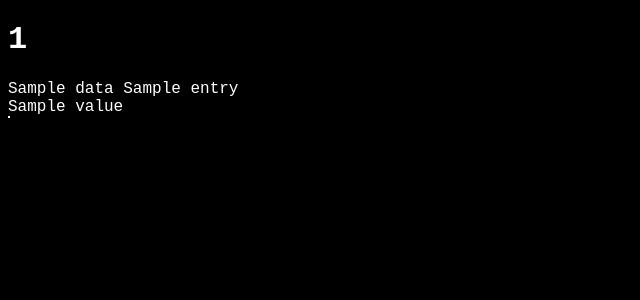
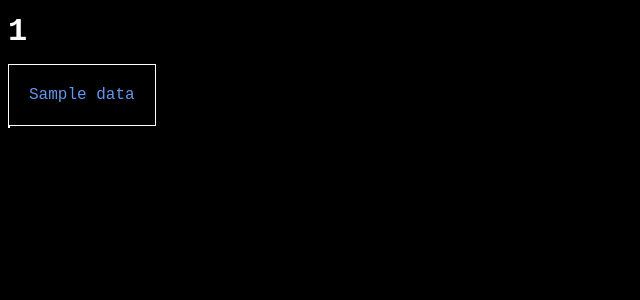
Before and after one commit to genericfish/malwhere, a Flask app: template templates/analysis.html in a window 1280 px wide. Shown: the top 300 px of the page, without its empty margins (0-640 px from the left). Run offline with Flask 3, Linux system fonts and the light colour scheme; the template is opened without the code that fills it: most values are stand-ins (such as "Sample title", 1, 10 or a date in 2020).

Commit message:
Style analysis page

```diff
--- a/templates/analysis.html
+++ b/templates/analysis.html
@@ -44,15 +44,70 @@
             color: grey;
         }
 
+        .container {
+            display: flex;
+            gap: 2rem;
+        }
+
+        #program {
+            margin: 0;
+            margin: 1rem 0 1rem 0;
+            line-height: 2rem;
+            font-size: 2rem;
+        }
+
+        #function-tree {
+            max-width: 250px;
+            max-height: calc(100vh - 8rem);
+            overflow: auto;
+            list-style-type: none;
+            line-height: 1.25rem;
+
+            border: 1px solid white;
+            margin: 0;
+            padding: 1.25rem;
+        }
+
+        #function-tree > li {
+            color: cornflowerblue;
+            cursor: pointer;
+        }
+
+        #function-tree > li:hover {
+            color: lightblue;
+        }
+
+
+        .function {
+            width: 80vw;
+            height: 100%;
+            max-height: calc(100vh - 8rem);
+            overflow: auto;
+
+            border: 1px solid white;
+        }
+
+        .function > .info > .name {
+            font-size: 2rem;
+            display: block;
+            word-wrap: break-word;
+        }
     </style>
 </head>
 <body>
-    <h1>{{ submission_id }}</h1>
+    <h1 id="program">{{ submission_id }}</h1>
+    <div class="container">
+        <ul id="function-tree">
         {% for fname, data in functions.items() %}
-    <div id="{{ fname }}" class="function">
+            <li><span data-func="{{ data['entry'] }}">{{ data["simpleName"] }}</span></li>
+        {% endfor %}
+        </ul>
+        <div id="function-code">
+            {% for fname, data in functions.items() %}
+            <div id="{{ data['entry'] }}" class="function" style="display: none;">
                 <div class="info">
-            <span class="name">{{ data["simpleName"] }}</span>
-            <span class="address">{{ data["entry"] }}</span>
+                    <span class="name">Function: {{ data["simpleName"] }}</span>
+                    <span class="address">(entry: {{ data["entry"] }})</span>
                 </div>
                 {% for token in data["tokens"] %}
                 {% if token["type"] == "Break" %}
@@ -77,6 +132,8 @@
                 {% endfor %}
             </div>
             {% endfor %}
+        </div>
+    </div>
 
     <script>
         const functions = document.getElementsByClassName("function")
@@ -88,7 +145,6 @@
         document.body.appendChild(popup)
 
         for (let token of tokens) {
-
             token.addEventListener("mouseover", event => {
                 text = ""
 
@@ -115,7 +171,25 @@
                 popup.style.top = `${bbox.y - pbbox.height}px`
                 popup.style.left = `${Math.max(1, bbox.x - pbbox.width / 2)}px`
             })
+
             token.addEventListener("mouseleave", _ => popup.style.display = "none")
+        }
+
+        const functionTree = document.getElementById("function-tree")
+        let activeFunction = null
+        for (let func of functionTree.children) {
+            const span = func.children[0]
+
+            func.addEventListener("click", _ => {
+                if (activeFunction)
+                    activeFunction.style.display = "none"
+
+                const id = span.getAttribute("data-func")
+                console.log(id)
+
+                activeFunction = document.getElementById(id)
+                activeFunction.style.display = null
+            })
         }
     </script>
 </body>
```
Lines whose indentation alone changed are shown as unchanged.
